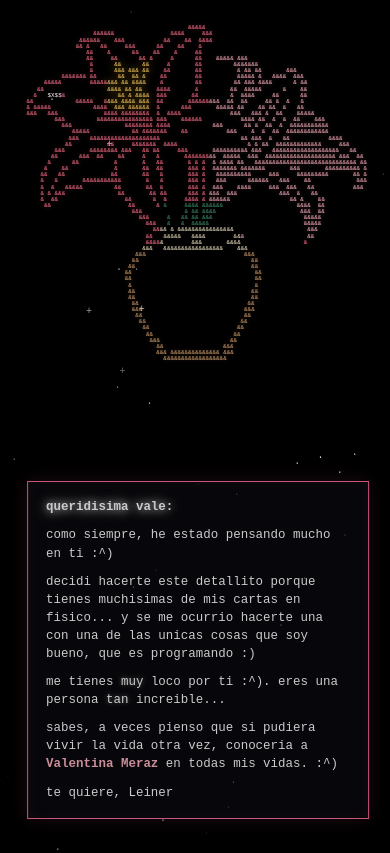
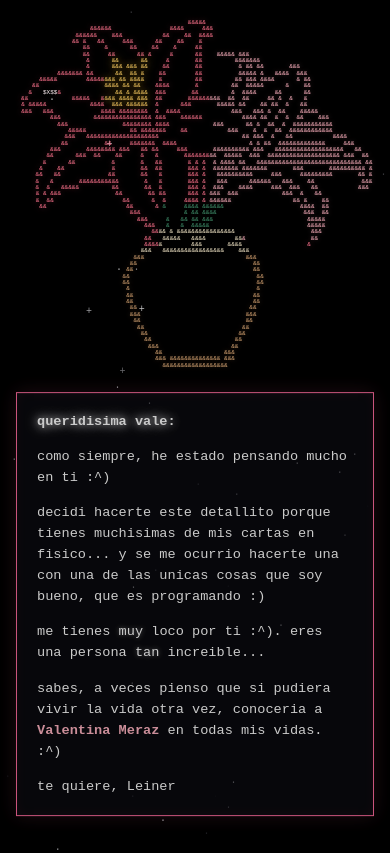
Before and after one commit to diegoalfredoleiner-dotcom/para-vale-, a plain HTML site: page index.html in a window 390 px wide. Both pictures are taken after a click on the button "haz click aqui ;^)". Drawn offline with Linux system fonts and the light colour scheme.

Commit message:
Update index.html

```diff
--- a/index.html
+++ b/index.html
@@ -43,7 +43,7 @@
     display: none !important;
   }
 
-  /* 50/50 Split-Screen Stage */
+  /* 50/50 Split-Screen Stage (Desktop) */
   #stage {
     display: flex;
     flex-direction: row;
@@ -56,7 +56,6 @@
     z-index: 10;
   }
 
-  /* Left Half: Flower Container */
   #left-half {
     flex: 1;
     display: flex;
@@ -65,7 +64,6 @@
     height: 100%;
   }
 
-  /* Right Half: Letter Box Container */
   #right-half {
     flex: 1;
     display: flex;
@@ -74,7 +72,6 @@
     height: 100%;
   }
 
-  /* ASCII Lily scaled cleanly for the left half */
   #ascii-lily {
     font-size: min(1.45vh, 0.85vw);
     line-height: 1.05;
@@ -93,14 +90,11 @@
   .petal-sub  { color: #ffb3c1; text-shadow: 0 0 5px rgba(255, 179, 193, 0.3); }
   .petal-tip  { color: #fff0f3; }
 
-  /* Letter Box on the Right Half */
+  /* Letter Box */
   #letter-box {
     position: relative;
     width: 100%;
     max-width: 500px;
-    height: auto;
-    max-height: 80vh;
-    overflow-y: auto;
     background: rgba(12, 12, 16, 0.88);
     border: 1px solid #ff6b9d;
     box-shadow: 0 0 18px rgba(255, 107, 157, 0.15), inset 0 0 12px rgba(255, 107, 157, 0.05);
@@ -150,7 +144,6 @@
     font-weight: bold;
   }
 
-  /* Anchor for the ASCII hearts beside the first :^) */
   #heart-anchor {
     position: relative;
     display: inline-block;
@@ -180,12 +173,23 @@
     }
   }
 
-  /* Stack vertically on narrow mobile screens */
+  /* MOBILE FIX: Enable smooth page scrolling & full unclipped letter box */
   @media (max-width: 768px) {
+    body {
+      overflow-y: auto;
+      overflow-x: hidden;
+      align-items: flex-start;
+      padding: 20px 16px 40px 16px;
+    }
+    /* Keep the Start button centered before clicking */
+    body.pre-start {
+      align-items: center;
+      overflow: hidden;
+    }
     #stage {
       flex-direction: column;
-      height: 94vh;
-      gap: 12px;
+      height: auto;
+      gap: 20px;
     }
     #left-half, #right-half {
       flex: none;
@@ -193,16 +197,16 @@
       height: auto;
     }
     #ascii-lily {
-      font-size: min(0.85vh, 1.5vw);
+      font-size: 1.55vw;
     }
     #letter-box {
-      padding: 16px 18px;
-      font-size: 0.78rem;
-      line-height: 1.45;
-      max-height: 46vh;
+      padding: 18px 20px;
+      font-size: 0.85rem;
+      line-height: 1.55;
+      transform: translateY(15px);
     }
-    #letter-box p {
-      margin-bottom: 10px;
+    #letter-box.visible {
+      transform: translateY(0);
     }
   }
 
@@ -262,7 +266,7 @@
   }
 </style>
 </head>
-<body>
+<body class="pre-start">
 
   <button id="start-btn">haz click aqui ;^)</button>
 
@@ -294,7 +298,6 @@
     const wordMuy = document.getElementById('word-muy');
     const wordTan = document.getElementById('word-tan');
 
-    // Permanent hover/tap expansion for "muy" and "tan"
     function setupStretchWord(element, fullText) {
       let stretched = false;
       const expand = () => {
@@ -302,7 +305,6 @@
         stretched = true;
         element.classList.add('expanded');
 
-        // Animate letter-by-letter expansion smoothly
         let current = element.textContent;
         let idx = current.length;
         const interval = setInterval(() => {
@@ -316,20 +318,18 @@
       };
 
       element.addEventListener('mouseenter', expand);
-      element.addEventListener('click', expand); // Also works on mobile tap
+      element.addEventListener('click', expand);
     }
 
     setupStretchWord(wordMuy, 'muuuuuuuuuy');
     setupStretchWord(wordTan, 'taaaaaaannnn');
 
-    // Little ASCII hearts beside the first ":^)"
     function spawnMiniHeart() {
       const heart = document.createElement('span');
       heart.classList.add('mini-heart');
       const symbols = ['<3', '♥', '♡'];
       heart.textContent = symbols[Math.floor(Math.random() * symbols.length)];
 
-      // Start right beside the :^)
       const startX = 24 + (Math.random() * 14 - 4);
       const startY = (Math.random() * 8 - 4);
       heart.style.left = startX + 'px';
@@ -436,7 +436,6 @@
       return html;
     }
 
-    // Subtle background twinkling stars
     function createStarfield() {
       const starChars = ['.', '+', '·'];
       for (let i = 0; i < 35; i++) {
@@ -451,7 +450,6 @@
     }
     createStarfield();
 
-    // Fast Shooting Stars across the ENTIRE viewport
     function spawnShootingStar() {
       const star = document.createElement('div');
       star.classList.add('shooting-star');
@@ -483,6 +481,7 @@
     }, 3500);
 
     startBtn.addEventListener('click', () => {
+      document.body.classList.remove('pre-start');
       startBtn.classList.add('hidden');
       stage.classList.remove('hidden');
 
@@ -499,7 +498,6 @@
         } else {
           clearInterval(growInterval);
           letterBox.classList.add('visible');
-          // Start spawning the little ASCII hearts beside the first :^) once the letter appears
           setInterval(spawnMiniHeart, 750);
         }
       }, 42);
```
